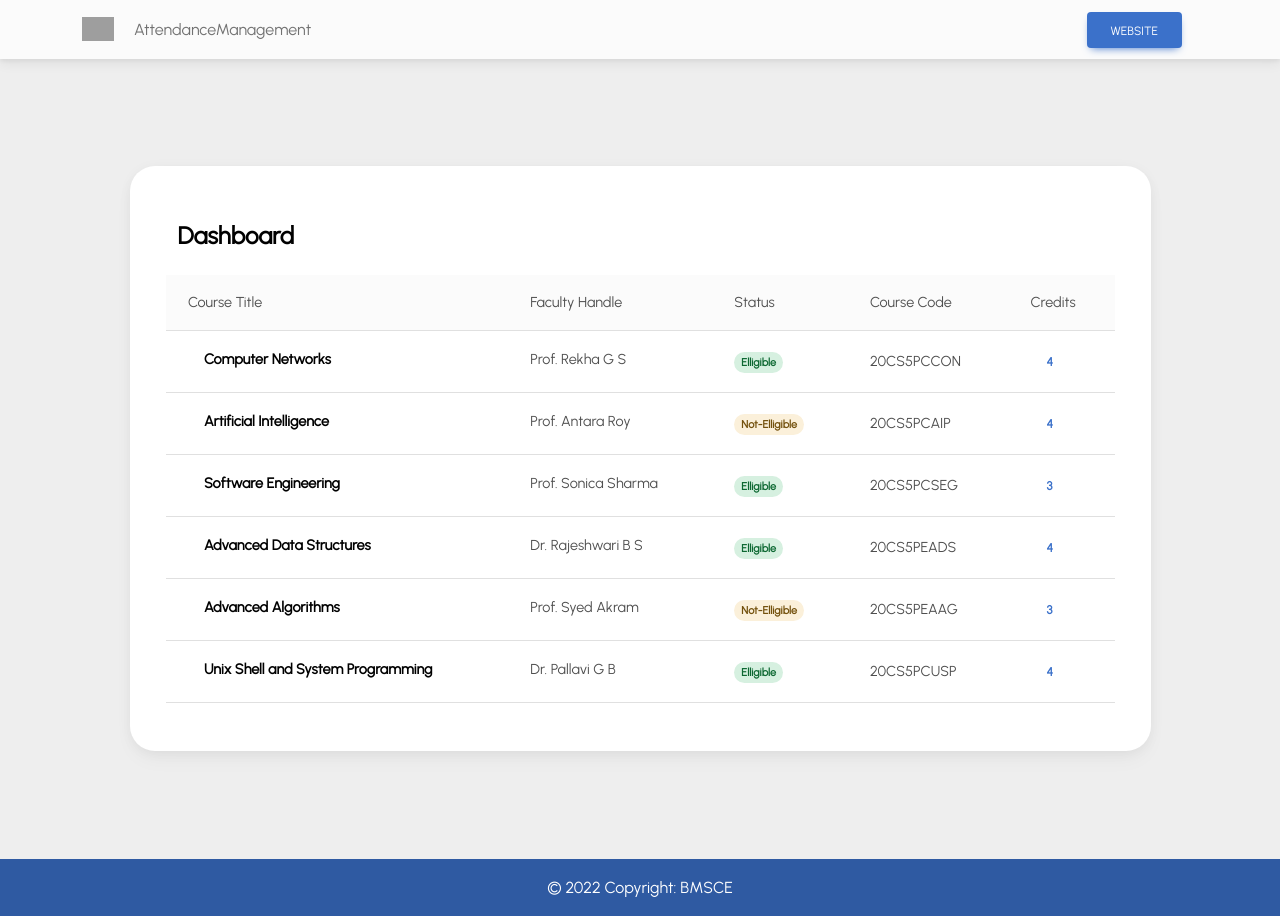
After one commit to PADMANJALI1848/AttendanceManagementSystem-old, a Django app: page /studentdashboard/ in a window 1280 px wide. The commit adds this page. Run offline with Django 4.2, Linux system fonts and the light colour scheme; grey boxes are pictures that could not be loaded.

Commit message:
added student dashboard

```diff
--- a/AttendanceManagement/urls.py
+++ b/AttendanceManagement/urls.py
@@ -15,11 +15,17 @@ Including another URLconf
 """
 from django.contrib import admin
 from django.urls import path
-from users.views import home_view
-from users.views import SignUp_view
+from users.views import home
+from users.views import SignUp
+from users.views import StudentLogin
+from users.views import StudentDashboard
+from users.views import StudentCourse
 
 urlpatterns = [
-    path('', home_view , name='home'),
-    path('signup/', SignUp_view, name='signup'),
+    path('', home, name='home'),
+    path('signup/', SignUp, name='signup'),
+    path('studentlogin/',StudentLogin , name='studentlogin'),
+    path('studentdashboard/',StudentDashboard , name='studentdashboard'),
+    path('studentcourse/',StudentCourse , name='studentcourse'),
     path('admin/', admin.site.urls),
 ]
--- a/templates/home.html
+++ b/templates/home.html
@@ -33,7 +33,7 @@
                         <div class="col-md-10 col-lg-6 col-xl-5 order-2 order-lg-1">
                             <h3 class="tx-color-01 mg-b-5">Welcome to BMSCE</h3>
                             <p class="tx-color-03 tx-14 mg-b-40">Login with college mailID to keep updated with your attendence status</p>
-                            <a href="{% url "signup" %}" class="btn btn-outline-primary btn-block">Student Sign In</a>
+                            <a href="{% url "studentlogin" %}" class="btn btn-outline-primary btn-block">Student Sign In</a>
                             <a href="" class="btn btn-outline-danger btn-block">Faculty Sign In</a>
                         </div>
                         <div class="col-md-10 col-lg-6 col-xl-7 d-flex align-items-center order-1 order-lg-2">
--- /dev/null
+++ b/templates/studentdashboard.html
@@ -0,0 +1,213 @@
+<!DOCTYPE html>
+<html lang="en" dir="ltr">
+	<head>
+		<meta charset="utf-8">
+		<title>CSE AMS</title>
+		  <!-- Font Awesome -->
+          <link href="https://cdnjs.cloudflare.com/ajax/libs/font-awesome/6.0.0/css/all.min.css"rel="stylesheet"/>
+          <!-- Google Fonts -->
+         <link href="https://fonts.googleapis.com/css?family=Roboto:300,400,500,700&display=swap" rel="stylesheet"/>
+          <!-- MDB -->
+         <link href="https://cdnjs.cloudflare.com/ajax/libs/mdb-ui-kit/6.0.1/mdb.min.css" rel="stylesheet"/>
+
+        <!-- MDB -->
+         <script type="text/javascript"src="https://cdnjs.cloudflare.com/ajax/libs/mdb-ui-kit/6.0.1/mdb.min.js"></script>
+
+	</head>
+  <style>
+    @import url('https://fonts.googleapis.com/css2?family=Urbanist&display=swap');
+    body{
+      font-family: 'Urbanist', sans-serif !important;
+    }
+  </style>
+	<body style="background: #f5f8fa;font-family: 'Roboto', sans-serif;">
+    {% include 'navbar.html' %}
+    <section class="vh-100" style="background-color: #eee;">
+        <div class="container h-100">
+          <div class="row d-flex justify-content-center align-items-center h-100">
+            <div class="col-lg-12 col-xl-11">
+              <div class="card text-black" style="border-radius: 25px;">
+                <div class="card-body p-md-5">
+                  <div class="row justify-content-center">
+                    <p class="text-left h4 fw-bold mb-4 mx-1 mx-md-2 mt-2">Dashboard</p>
+                  <table class="table align-middle mb-0 bg-white">
+                   <thead class="bg-light">
+                    <tr>
+                     <th>Course Title</th>
+                     <th>Faculty Handle</th>
+                     <th>Status</th>
+                     <th>Course Code</th>
+                     <th>Credits</th>
+                     </tr>
+                   </thead>
+                   <tbody>
+                    <tr>
+                   <td>
+                    <div class="d-flex align-items-center">
+                  <div class="ms-3">
+                  <p class="fw-bold mb-1"><a class="text-black" href="{% url "studentcourse" %}">Computer Networks</a></p>
+                  </div>
+                 </div>
+                </td>
+                <td>
+                  <p class="fw-normal mb-1">Prof. Rekha G S</p>
+                 </td>
+                 <td>
+                 <span class="badge badge-success rounded-pill d-inline">Elligible</span>
+                 </td>
+                <td>20CS5PCCON</td>
+               <td>
+                <button
+                type="button"
+                class="btn btn-link btn-rounded btn-sm fw-bold"
+                data-mdb-ripple-color="dark"
+                >4
+                </button>
+               </td>
+            </tr>
+             <tr>
+               <td>
+                   <div class="d-flex align-items-center">
+                 <div class="ms-3">
+                 <p class="fw-bold mb-1"><a class="text-black" href="{% url "studentcourse" %}">Artificial Intelligence</p>
+                </div>
+              </div>
+            </td>
+            <td>
+              <p class="fw-normal mb-1">Prof. Antara Roy</p>
+            </td>
+            <td>
+              <span class="badge badge-warning rounded-pill d-inline"
+                    >Not-Elligible</span
+                >
+            </td>
+            <td>20CS5PCAIP</td>
+            <td>
+              <button
+                      type="button"
+                      class="btn btn-link btn-rounded btn-sm fw-bold"
+                      data-mdb-ripple-color="dark"
+                      >
+                4
+              </button>
+            </td>
+          </tr>
+          <tr>
+            <td>
+                <div class="d-flex align-items-center">
+              <div class="ms-3">
+              <p class="fw-bold mb-1"><a class="text-black" href="{% url "studentcourse" %}">Software Engineering</p>
+             </div>
+           </div>
+         </td>
+         <td>
+           <p class="fw-normal mb-1">Prof. Sonica Sharma</p>
+         </td>
+         <td>
+           <span class="badge badge-success rounded-pill d-inline"
+                 >Elligible</span
+             >
+         </td>
+         <td>20CS5PCSEG</td>
+         <td>
+           <button
+                   type="button"
+                   class="btn btn-link btn-rounded btn-sm fw-bold"
+                   data-mdb-ripple-color="dark"
+                   >
+             3
+           </button>
+         </td>
+       </tr>
+        <tr>
+            <td>
+                   <div class="d-flex align-items-center">
+                 <div class="ms-3">
+                    <p class="fw-bold mb-1"><a class="text-black" href="{% url "studentcourse" %}">Advanced Data Structures</p>
+                </div>
+              </div>
+            </td>
+            <td>
+              <p class="fw-normal mb-1">Dr. Rajeshwari B S</p>
+            </td>
+            <td>
+              <span class="badge badge-success rounded-pill d-inline"
+                    >Elligible</span
+                >
+            </td>
+            <td>20CS5PEADS</td>
+            <td>
+              <button
+                      type="button"
+                      class="btn btn-link btn-rounded btn-sm fw-bold"
+                      data-mdb-ripple-color="dark"
+                      >
+                4
+              </button>
+            </td>
+          </tr>
+          <tr>
+            <td>
+                <div class="d-flex align-items-center">
+              <div class="ms-3">
+                <p class="fw-bold mb-1"><a class="text-black" href="{% url "studentcourse" %}">Advanced Algorithms</p>
+             </div>
+           </div>
+         </td>
+         <td>
+           <p class="fw-normal mb-1">Prof. Syed Akram</p>
+         </td>
+         <td>
+           <span class="badge badge-warning rounded-pill d-inline"
+                 >Not-Elligible</span
+             >
+         </td>
+         <td>20CS5PEAAG</td>
+         <td>
+           <button
+                   type="button"
+                   class="btn btn-link btn-rounded btn-sm fw-bold"
+                   data-mdb-ripple-color="dark"
+                   >
+             3
+           </button>
+         </td>
+       </tr>
+          <tr>
+            <td>
+              <div class="d-flex align-items-center">
+                <div class="ms-3">
+                    <p class="fw-bold mb-1"><a class="text-black" href="{% url "studentcourse" %}">Unix Shell and System Programming</p>
+                </div>
+              </div>
+            </td>
+            <td>
+              <p class="fw-normal mb-1">Dr. Pallavi G B</p>
+            </td>
+            <td>
+              <span class="badge badge-success rounded-pill d-inline">Elligible</span>
+            </td>
+            <td>20CS5PCUSP</td>
+            <td>
+              <button
+                      type="button"
+                      class="btn btn-link btn-rounded btn-sm fw-bold"
+                      data-mdb-ripple-color="dark"
+                      >
+                4
+              </button>
+               </td>
+               </tr>
+               </tbody>
+              </table>
+
+                  </div>
+                </div>
+              </div>
+            </div>
+          </div>
+        </div>
+      </section>
+     {% include 'footor.html' %}
+	</body>
+</html>
--- a/users/views.py
+++ b/users/views.py
@@ -2,10 +2,19 @@ from django.shortcuts import render , redirect
 from django.http import HttpResponse
 
 # Create your views here.
-def home_view(request ,*args , **kwargs):
+def home(request ,*args , **kwargs):
     print(args,kwargs)
     print(request.user)
     return render(request , "home.html",{})
 
-def SignUp_view(request):
+def SignUp(request):
     return render(request, 'Signup.html', {})
+
+def StudentLogin(request):
+    return render(request, 'studentlogin.html', {})
+
+def StudentDashboard(request):
+    return render(request, 'studentdashboard.html', {})
+
+def StudentCourse(request):
+    return render(request, 'studentcourse.html', {})
```
Also changed, not shown: templates/chart.html (added, +30 -0 lines), templates/studentcourse.html (added, +51 -0 lines), templates/studentlogin.html (added, +90 -0 lines), templates/SignUp.html (line endings or trailing spaces).
